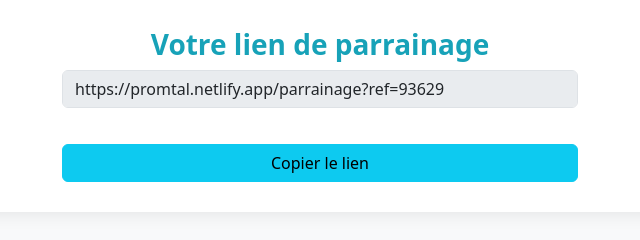
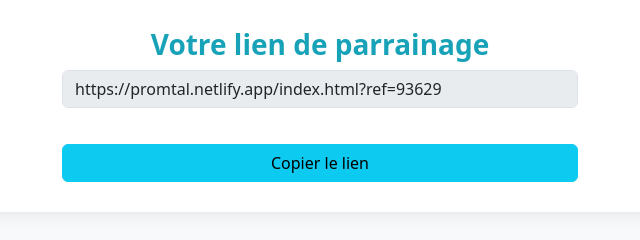
Before and after one commit to Luviclecrime/Prometal2, a plain HTML site: page compte.html in a window 1280 px wide. Shown: the part 883-1123 px from the top of the page, 320-960 px from the left. Drawn offline with nearby package versions, Linux system fonts and the light colour scheme.

Commit message:
Update compte.html

```diff
--- a/compte.html
+++ b/compte.html
@@ -134,9 +134,9 @@
 		document.addEventListener('DOMContentLoaded', function() {
 			document.getElementById('solde').value = '0 XAF';
 
-			// Modifier ici le lien avec le nouveau site
+			// Générer un identifiant utilisateur unique et l'utiliser pour le lien de parrainage
 			var userId = Math.floor(Math.random() * 100000);
-			var parrainageLink = "https://promtal.netlify.app/parrainage?ref=" + userId;
+			var parrainageLink = "https://promtal.netlify.app/index.html?ref=" + userId;
 			document.getElementById('parainage').value = parrainageLink;
 
 			document.getElementById('copiel').addEventListener('click', function() {
```
